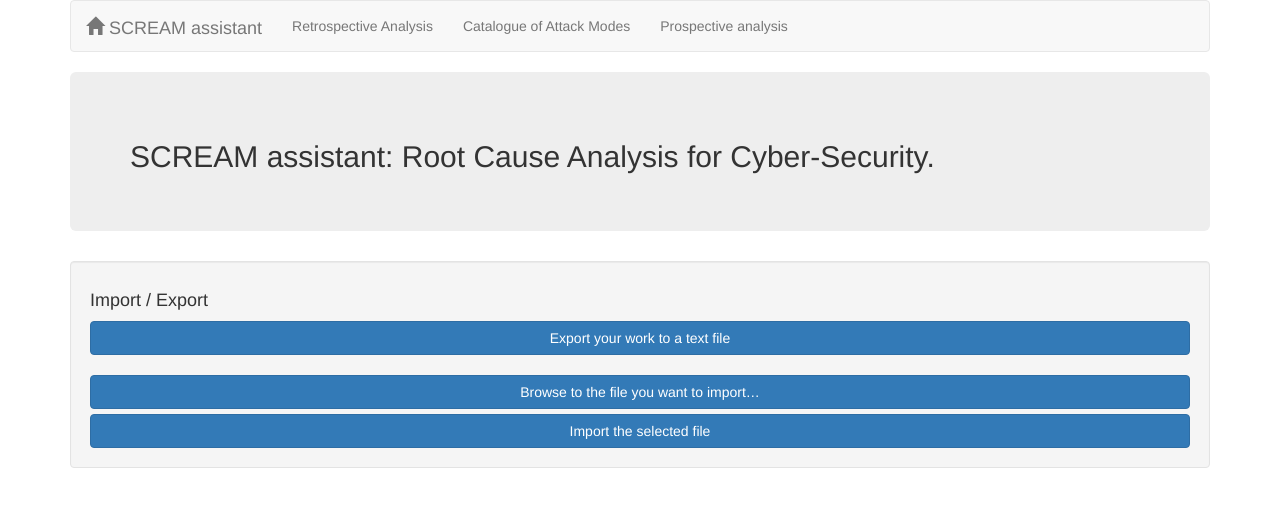
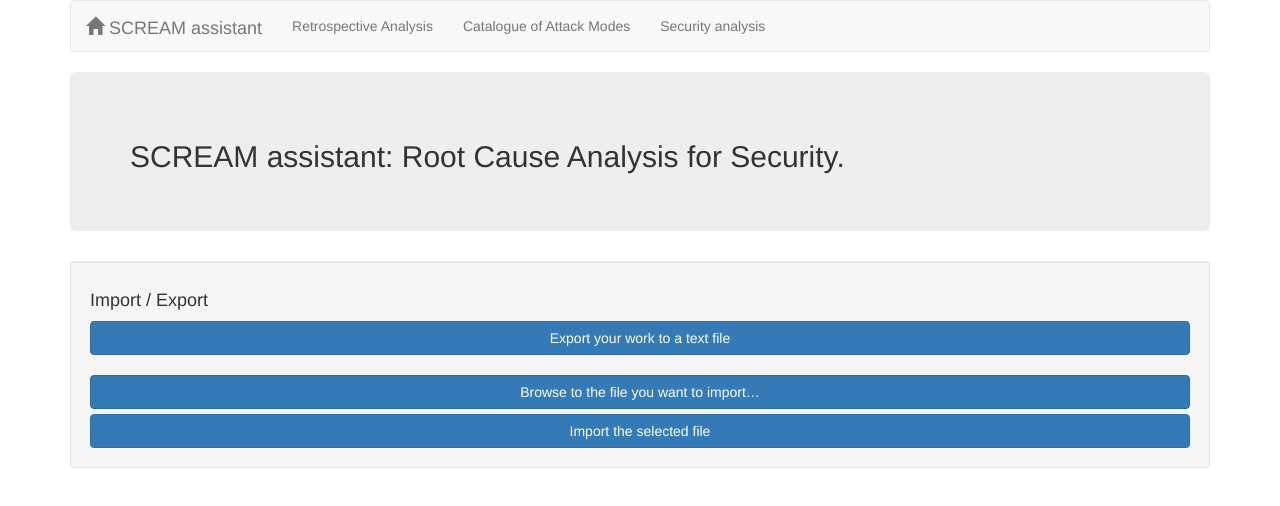
Before and after one commit to gallypette/SCREAM-Assistant, a website: page app/index.html at #/viewMain in a window 1280 px wide. Drawn offline with nearby package versions, Linux system fonts and the light colour scheme; some packages are replaced by stand-ins of ours; a script that the page names is missing; files whose address does not match are found by name.

Commit message:
Change some wording

```diff
--- a/app/viewMain/viewMain.html
+++ b/app/viewMain/viewMain.html
@@ -7,7 +7,7 @@
 			<ul class="nav navbar-nav">
 				<li ng-class="isActiveM('#/viewInvestigation')"><a href="#/viewInvestigation">Retrospective Analysis</a></li>
 				<li ng-class="isActiveM('#/viewSTC')"><a href="#/viewSTC">Catalogue of Attack Modes</a></li>
-				<li ng-class="isActiveM('#/viewSTTM')"><a href="#/viewSTTM">Prospective analysis</a></li>
+				<li ng-class="isActiveM('#/viewSTTM')"><a href="#/viewSTTM">Security analysis</a></li>
 			</ul>
 		</div>
 	</div>
@@ -15,7 +15,7 @@
 
 
 <div class="jumbotron">
-	<h2>SCREAM assistant: Root Cause Analysis for Cyber-Security.</h2>
+	<h2>SCREAM assistant: Root Cause Analysis for Security.</h2>
 </div>
 
 <div class='well'>
```
Also changed, not shown: app/components/navBar/topBar.html (+1 -1 lines).
